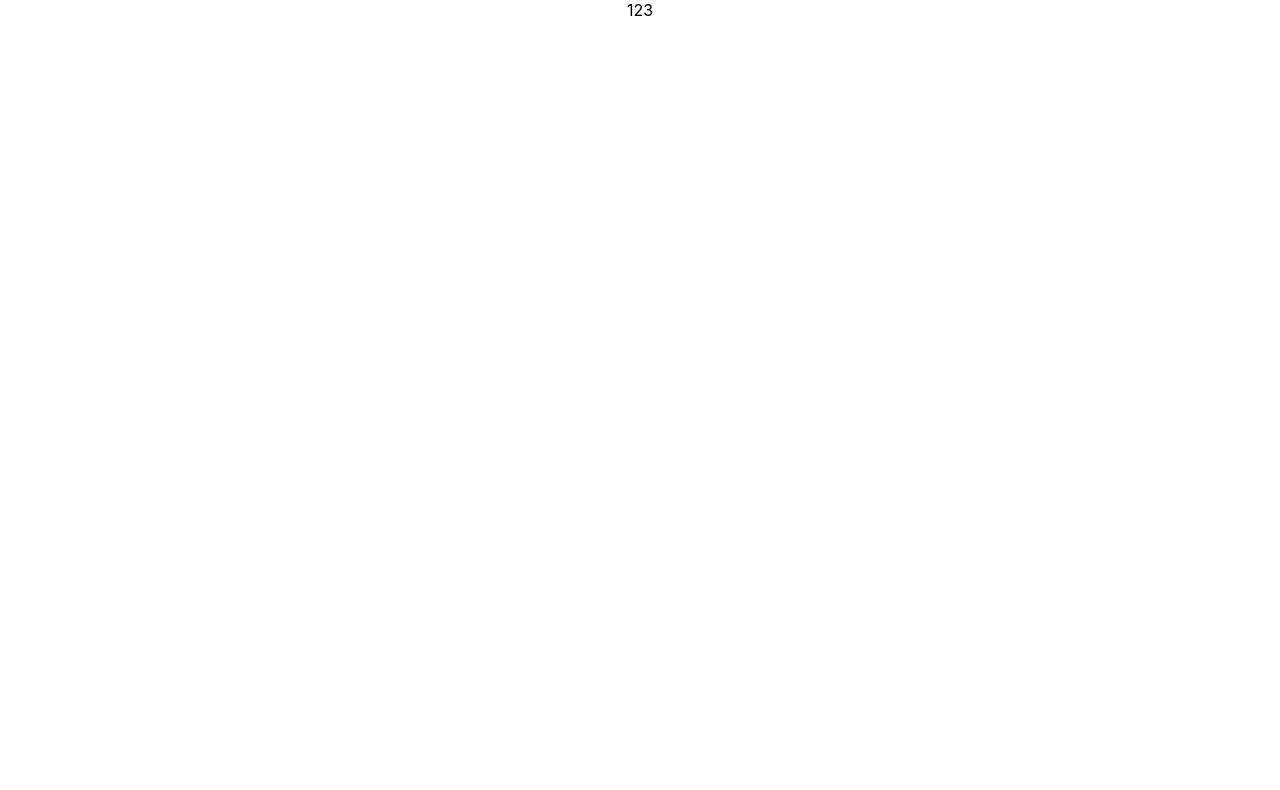
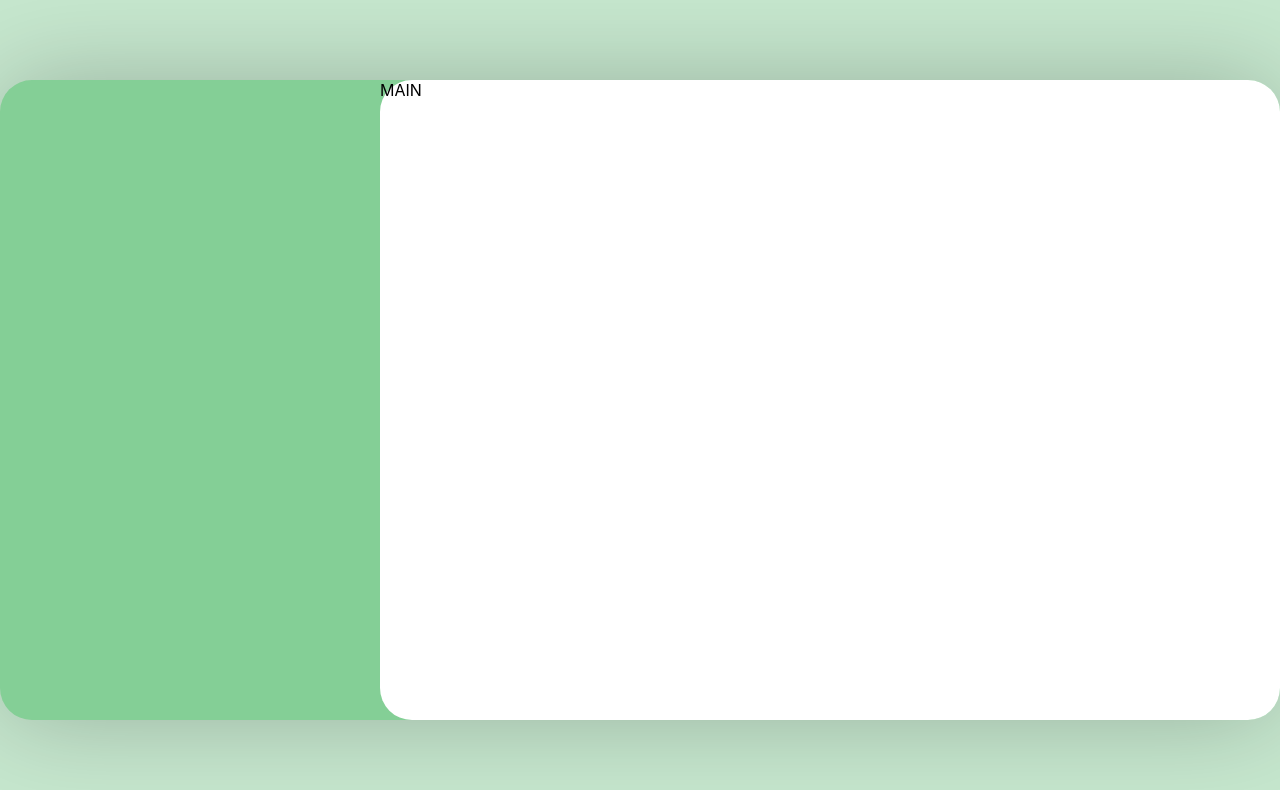
Before and after one commit to hwJames/Main, a React (Create React App) app in the folder apps/web/: page / in a window 1280 px wide. Shown: the top 790 px of the page. Built offline with nearby package versions, Linux system fonts and the light colour scheme.

Commit message:
WEB: 메인 뷰 작업

```diff
--- a/apps/web/public/index.html
+++ b/apps/web/public/index.html
@@ -8,7 +8,7 @@
       name="description"
       content="Portfolio"
     />
-    <title>Portfolio</title>
+    <title>hwJames</title>
   </head>
   <body>
     <noscript>You need to enable JavaScript to run this app.</noscript>
--- a/apps/web/src/App.css
+++ b/apps/web/src/App.css
@@ -1,38 +1,41 @@
-.App {
-  text-align: center;
-}
+@media (max-width:1023px) {}
 
-.App-logo {
-  height: 40vmin;
-  pointer-events: none;
-}
-
-@media (prefers-reduced-motion: no-preference) {
-  .App-logo {
-    animation: App-logo-spin infinite 20s linear;
-  }
-}
-
-.App-header {
-  background-color: #282c34;
-  min-height: 100vh;
+@media (min-width:1024px) {
+  .container {
     display: flex;
     flex-direction: column;
     align-items: center;
     justify-content: center;
-  font-size: calc(10px + 2vmin);
-  color: white;
+    min-height: 100vh;
+    background-color: rgba(198, 231, 206, 1);
   }
-
-.App-link {
-  color: #61dafb;
+  .wrap {
+    display: flex;
+    flex-direction: row;
+    min-height: 80vh;
+    width: 100vw;
+    max-width: 1280px;
+    box-shadow: 0 0 100px -5px rgba(0, 0, 0, 0.25);
+    border-radius: 32px;
+    background-color: rgba(132, 207, 150, 1);
   }
-
-@keyframes App-logo-spin {
-  from {
-    transform: rotate(0deg);
+  .side {
+    width: 100%;
+    max-width: 380px;
   }
-  to {
-    transform: rotate(360deg);
+  .content-wrap {
+    flex: 1;
+    position: relative;
+  }
+  .content {
+    display: none;
+    position: absolute;
+    height: 100%;
+    width: 100%;
+    border-radius: 32px;
+    background-color: rgba(255, 255, 255, 1)
+  }
+  .content.show {
+    display: block;
   }
 }
--- a/apps/web/src/App.tsx
+++ b/apps/web/src/App.tsx
@@ -1,8 +1,41 @@
-import React from 'react';
+import React, { useState } from 'react';
 import './App.css';
 
-function App() {
-  return <div className="App">123</div>;
+enum ContentType {
+  MAIN = 'MAIN',
+  ABOUT = 'ABOUT',
+  CONTACT = 'CONTACT',
 }
 
+const App: React.FC = () => {
+  const [type, setType] = useState(ContentType.MAIN);
+
+  return (
+    <div className="container">
+      <div className="wrap">
+        <aside className="side"></aside>
+        <section className="content-wrap">
+          <article
+            className={type === ContentType.MAIN ? 'content show' : 'content'}
+          >
+            MAIN
+          </article>
+          <article
+            className={type === ContentType.ABOUT ? 'content show' : 'content'}
+          >
+            ABOUT
+          </article>
+          <article
+            className={
+              type === ContentType.CONTACT ? 'content show' : 'content'
+            }
+          >
+            CONTACT
+          </article>
+        </section>
+      </div>
+    </div>
+  );
+};
+
 export default App;
```
Lines whose indentation alone changed are shown as unchanged.
